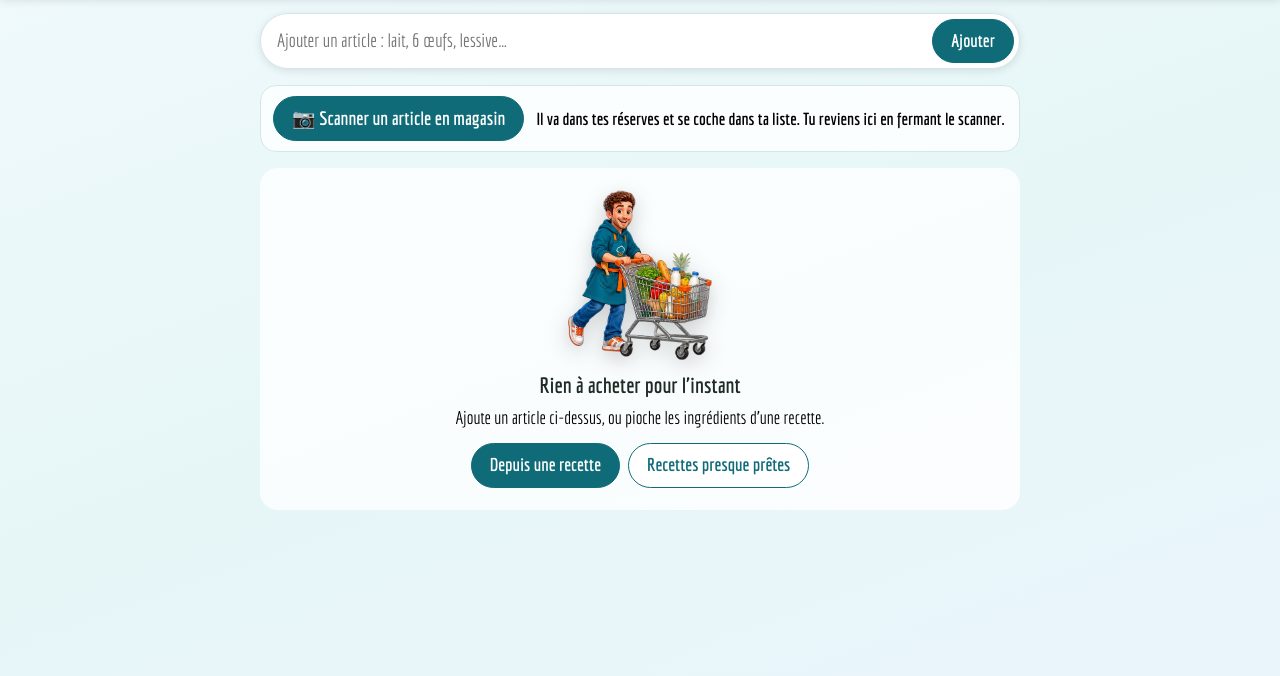
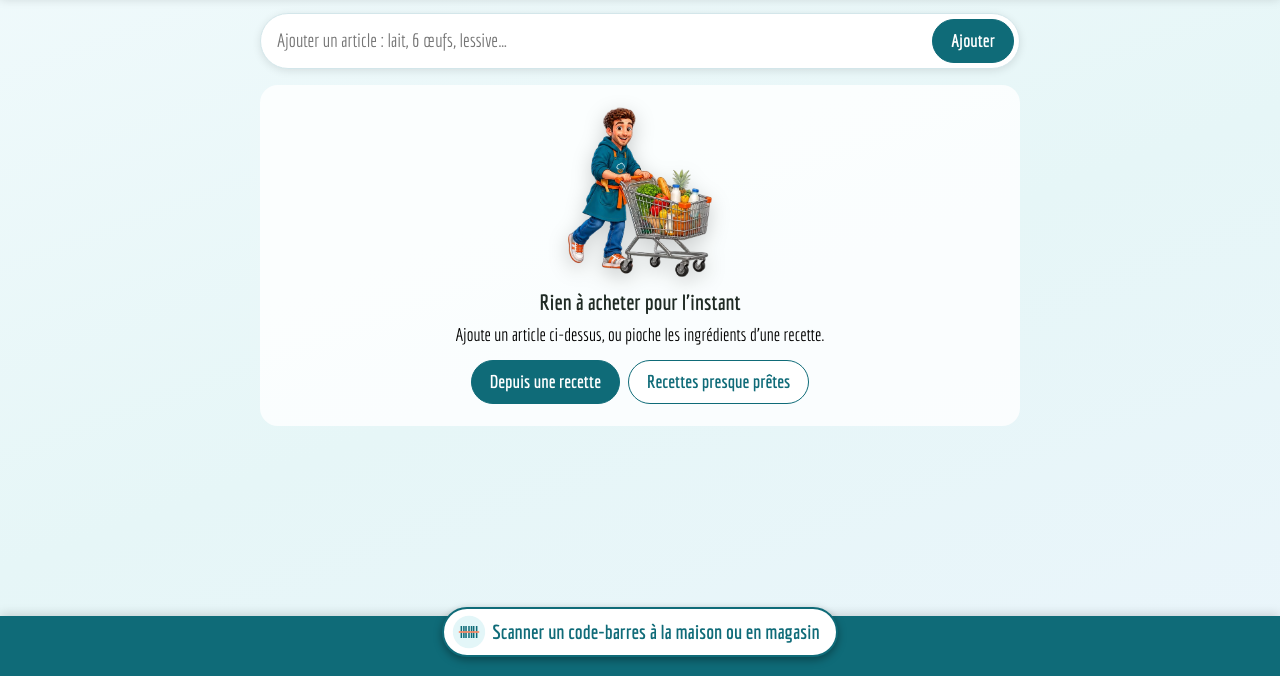
Before and after one commit to olivier-max-hub/cookapli, a plain HTML site: page courses.html in a window 1280 px wide. Shown: the part 124-800 px from the top of the page. Drawn offline with Linux system fonts and the light colour scheme; a script that the page names is missing.

Commit message:
Liste de courses : bouton Scanner dans la barre du bas (v33)

```diff
--- a/courses.html
+++ b/courses.html
@@ -33,6 +33,7 @@ html{font-size:112.5%}
 small,.hint,.note,.sub,.meta{font-weight:700}
 
 body{
+  --bar:0px;padding-bottom:calc(var(--bar) + env(safe-area-inset-bottom,0px));
   margin:0;color:var(--ink);font:1rem/1.45 var(--font);min-height:100vh;
   background:linear-gradient(160deg,var(--wash1),var(--wash2) 55%,var(--wash3)) fixed,var(--bg);
 }
@@ -72,9 +73,6 @@ main{padding-block:16px 40px}
 .btn.small{padding:5px 12px;font-size:.95rem}
 .btn:disabled{opacity:.5;cursor:default}
 .hint{margin:0;color:var(--mute);font-size:1rem}
-.scanbox{display:flex;align-items:center;gap:12px;flex-wrap:wrap;background:var(--veil);border:1px solid var(--line);border-radius:16px;padding:10px 12px}
-.scanbox .btn{font-size:1.05rem}
-.scanbox small{flex:1 1 180px;color:#000;font-weight:700;font-size:.95rem;line-height:1.25}
 
 /* Rayons */
 .rayon{background:var(--card);border:1px solid var(--line);border-radius:18px;box-shadow:var(--sh-card);overflow:hidden}
@@ -129,13 +127,21 @@ main{padding-block:16px 40px}
 .note{background:var(--veil);border-radius:14px;padding:10px 14px;font-size:.95rem}
 .note a{color:var(--acc);font-weight:700}
 
-#toast{position:fixed;left:50%;bottom:calc(20px + env(safe-area-inset-bottom,0px));transform:translate(-50%,14px);width:min(520px,calc(100% - 32px));display:flex;align-items:center;gap:12px;background:#fff;color:#1f2a24;border:1px solid #d3e6ea;border-left:6px solid #0f6b78;border-radius:16px;padding:10px 10px 10px 12px;box-shadow:0 10px 28px rgba(15,107,120,.25);font-size:1.05rem;line-height:1.3;white-space:normal;opacity:0;pointer-events:none;transition:opacity .2s,transform .2s;z-index:30}
+#toast{position:fixed;left:50%;bottom:calc(var(--bar) + 20px + env(safe-area-inset-bottom,0px));transform:translate(-50%,14px);width:min(520px,calc(100% - 32px));display:flex;align-items:center;gap:12px;background:#fff;color:#1f2a24;border:1px solid #d3e6ea;border-left:6px solid #0f6b78;border-radius:16px;padding:10px 10px 10px 12px;box-shadow:0 10px 28px rgba(15,107,120,.25);font-size:1.05rem;line-height:1.3;white-space:normal;opacity:0;pointer-events:none;transition:opacity .2s,transform .2s;z-index:30}
 #toast.on{opacity:1;transform:translate(-50%,0);pointer-events:auto}
 #toast::before{content:"✓";flex:none;width:28px;height:28px;border-radius:50%;background:#0f6b78;color:#fff;display:grid;place-items:center;font-weight:700;font-size:1rem}
 #toast.warn{border-left-color:#e07a4f}#toast.warn::before{content:"!";background:#e07a4f}
 #toast>span{flex:1;min-width:0}
 #toast button{flex:none;border:1px solid #0f6b78;background:#e3f6f8;color:#0b4f59;border-radius:99px;padding:6px 14px;font:inherit;font-size:.95rem;font-weight:700;cursor:pointer;text-decoration:none}
 @media (prefers-reduced-motion:reduce){#toast{transition:none;transform:translate(-50%,0)}}
+/* barre du bas avec le bouton Scanner, comme sur « Mes réserves » (Friscan) : visible sur « Ma liste » */
+body.withbar{--bar:60px}
+.scanbar{position:fixed;left:0;right:0;bottom:0;z-index:12;height:calc(var(--bar) + env(safe-area-inset-bottom,0px));padding-bottom:env(safe-area-inset-bottom,0px);background:var(--acc);box-shadow:0 -2px 10px rgba(0,0,0,.15);display:none;justify-content:center;align-items:center}
+body.withbar .scanbar{display:flex}
+.scanbar a{display:flex;align-items:center;gap:6px;background:#fff;color:var(--acc);border:2px solid var(--acc);border-radius:99px;padding:6px 16px 6px 8px;transform:translateY(-14px);box-shadow:0 3px 8px rgba(0,0,0,.35);text-decoration:none;font-weight:700;font-size:1.1rem;max-width:calc(100% - 24px);line-height:1.15;text-align:left}
+.scanbar svg{width:34px;height:34px;flex:none}
+@media (max-width:420px){.scanbar a{font-size:.95rem}}
+body.withbar .ckc-fab{bottom:calc(var(--bar) + 26px + env(safe-area-inset-bottom,0px))}
 </style>
 </head>
 <body>
@@ -163,7 +169,6 @@ main{padding-block:16px 40px}
         <button class="btn" type="submit">Ajouter</button>
       </form>
       <datalist id="ing-list"></datalist>
-      <div class="scanbox"><a class="btn" id="b-scan" href="../friscan/?depuis=courses#scan">📷 Scanner un article en magasin</a><small>Il va dans tes réserves et se coche dans ta liste. Tu reviens ici en fermant le scanner.</small></div>
       <div id="groups"></div>
       <div class="actions" id="list-actions" hidden>
         <button class="btn" type="button" id="b-ranger">🧺 Ranger les articles pris dans mes réserves</button>
@@ -187,6 +192,8 @@ main{padding-block:16px 40px}
 
   </div>
 </main>
+
+<nav class="scanbar" aria-label="Scanner"><a id="b-scan" href="../friscan/?depuis=courses#scan"><svg viewBox="0 0 40 40" aria-hidden="true"><circle cx="20" cy="20" r="19" fill="#e3f6f8"/><path d="M11 13v14M14 13v14M16.5 13v14M20 13v14M23 13v14M25.5 13v14M29 13v14" stroke="#0f6b78" stroke-width="1.8"/><path d="M8 20h24" stroke="#ff8a65" stroke-width="2"/></svg>Scanner un code-barres à la maison ou en magasin</a></nav>
 
 <div id="toast" role="status" aria-live="polite"><span id="toast-txt"></span><button type="button" id="toast-undo" hidden>Annuler</button></div>
 
@@ -469,6 +476,7 @@ const VIEWS = ['liste', 'recette', 'presque'];
 function route() {
   let v = location.hash.slice(1); if (!VIEWS.includes(v)) v = 'liste';
   VIEWS.forEach(k => { $('#v-' + k).hidden = k !== v; const t = $('#tab-' + k); if (k === v) t.setAttribute('aria-current', 'page'); else t.removeAttribute('aria-current'); });
+  document.body.classList.toggle('withbar', v === 'liste');
   if (v === 'recette') renderRecettes();
   if (v === 'presque') renderPresque();
 }
--- a/sw.js
+++ b/sw.js
@@ -1,5 +1,5 @@
 /* Cookapli — service worker : rend l'appli installable et utilisable hors ligne */
-const V = 'cookapli-v32';
+const V = 'cookapli-v33';
 const SHELL = ['./', 'index.html', 'courses.html', 'commentaire.js', 'manifest.webmanifest', 'icon-192.png', 'icon-512.png', 'icon-maskable.png', 'icon.svg', 'mascotte/pouce.webp', 'mascotte/caddie.webp', 'mascotte/boites.webp', 'mascotte/accueil-miroir.webp', 'mascotte/fete.webp'];
 self.addEventListener('install', e => { e.waitUntil(caches.open(V).then(c => c.addAll(SHELL))); self.skipWaiting(); });
 self.addEventListener('activate', e => {
```
Also changed, not shown: index.html (+1 -1 lines).
